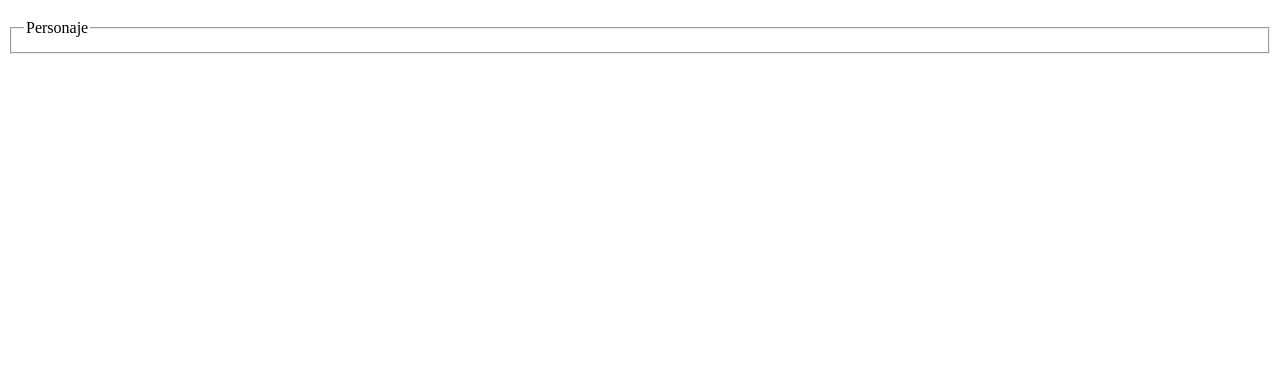
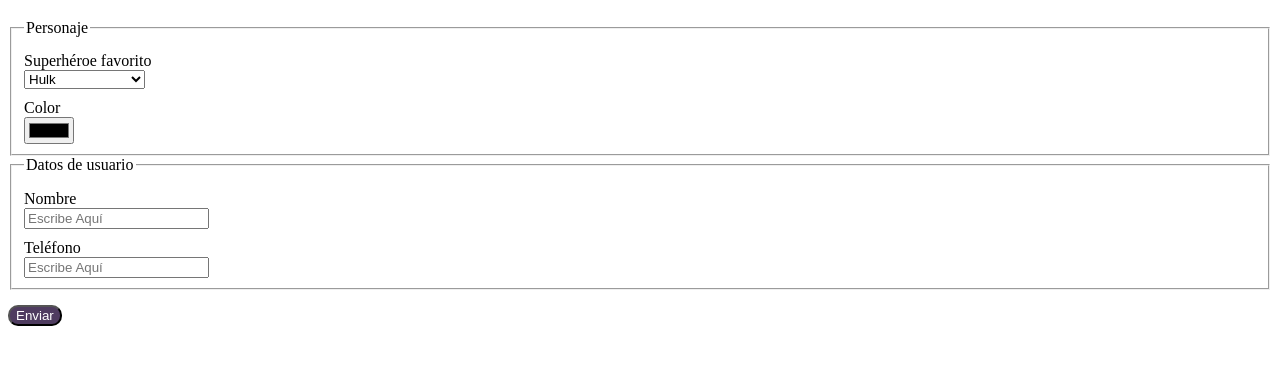
Before and after one commit to Nikito112/14_nicolas_vecino, a plain HTML site: page practica2.4.1/practica2.4.1.html in a window 1280 px wide. Shown: the part 61-426 px from the top of the page. Drawn offline with Linux system fonts and the light colour scheme.

Commit message:
practica2.4.1

```diff
--- a/practica2.4.1/practica2.4.1.html
+++ b/practica2.4.1/practica2.4.1.html
@@ -4,19 +4,53 @@
 <head>
     <title>Práctica 2.4.1</title>
     <h1>Práctica 2.4.1 Nicolás Vecino</h1>
+    <style>
+        label {
+            display: block;
+            margin-top: 10px;
+        }
+
+        .form_button {
+            display: block;
+            margin-top: 15px;
+            background-color: rgb(79, 60, 96);
+            color: white;
+            border-radius: 10px;
+        }
+    </style>
 </head>
 
 <body>
-<form>
-    <fieldset>
-        <legend>
-            <label>Personaje</label>
+    <form action="mailto:nicolas.vecino@educa.madrid.org">
+        <fieldset>
+            <legend>Personaje</legend>
+            <label for="Superheroe">Superhéroe favorito</label>
 
-        </legend>
-    </fieldset>
+            <select id="Superheroe" name="Superheroe">
+                <option value="Hulk">Hulk</option>
+                <option value="IronMan">Iron Man</option>
+                <option value="CapitanAmerica">Capitan America</option>
+                <option value="ViudaNegra">Viuda Negra</option>
+                <option value="DeadPool">DeadPool</option>
+                <option value="Wolverine">Wolverine</option>
+                <option value="GreenLantern">Green Lantern</option>
+                <option value="CharlesXavier">Charles Xavier</option>
+            </select>
 
+            <label for="color">Color</label>
+            <input name="color" id="color" type="color">
+        </fieldset>
+        <fieldset>
+            <legend>Datos de usuario</legend>
+            <label for="Nombre">Nombre</label>
+            <input id="Nombre" placeholder="Escribe Aquí" id="name" type="text"></input>
+            <label for="Telefono">Teléfono</label>
+            <input id="Telefono" placeholder="Escribe Aquí" id="Telefono" type="number"></input>
 
-</form>
+        </fieldset>
+        <input class="form_button" type="submit" value="Enviar">
+
+    </form>
 
 </body>
 
```
